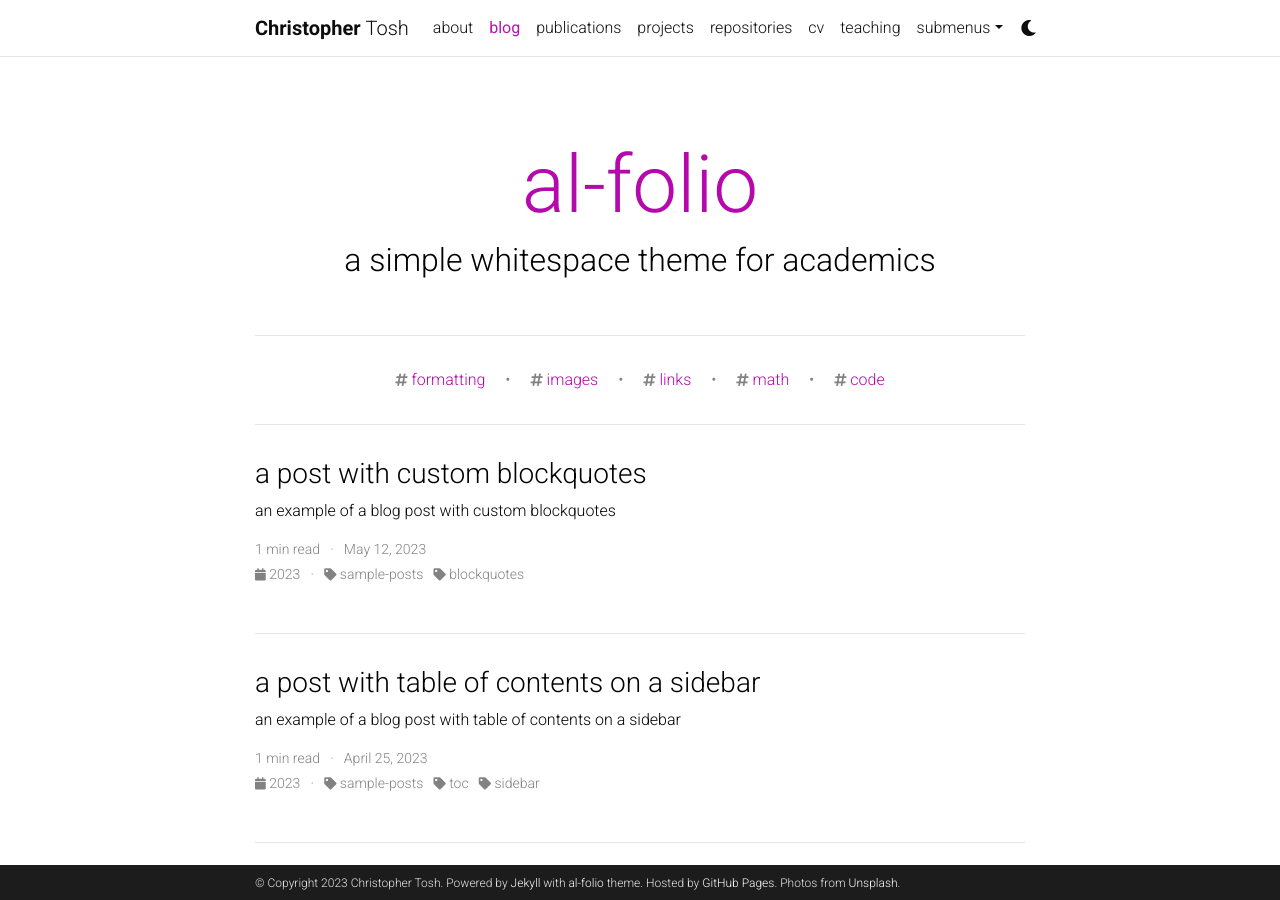
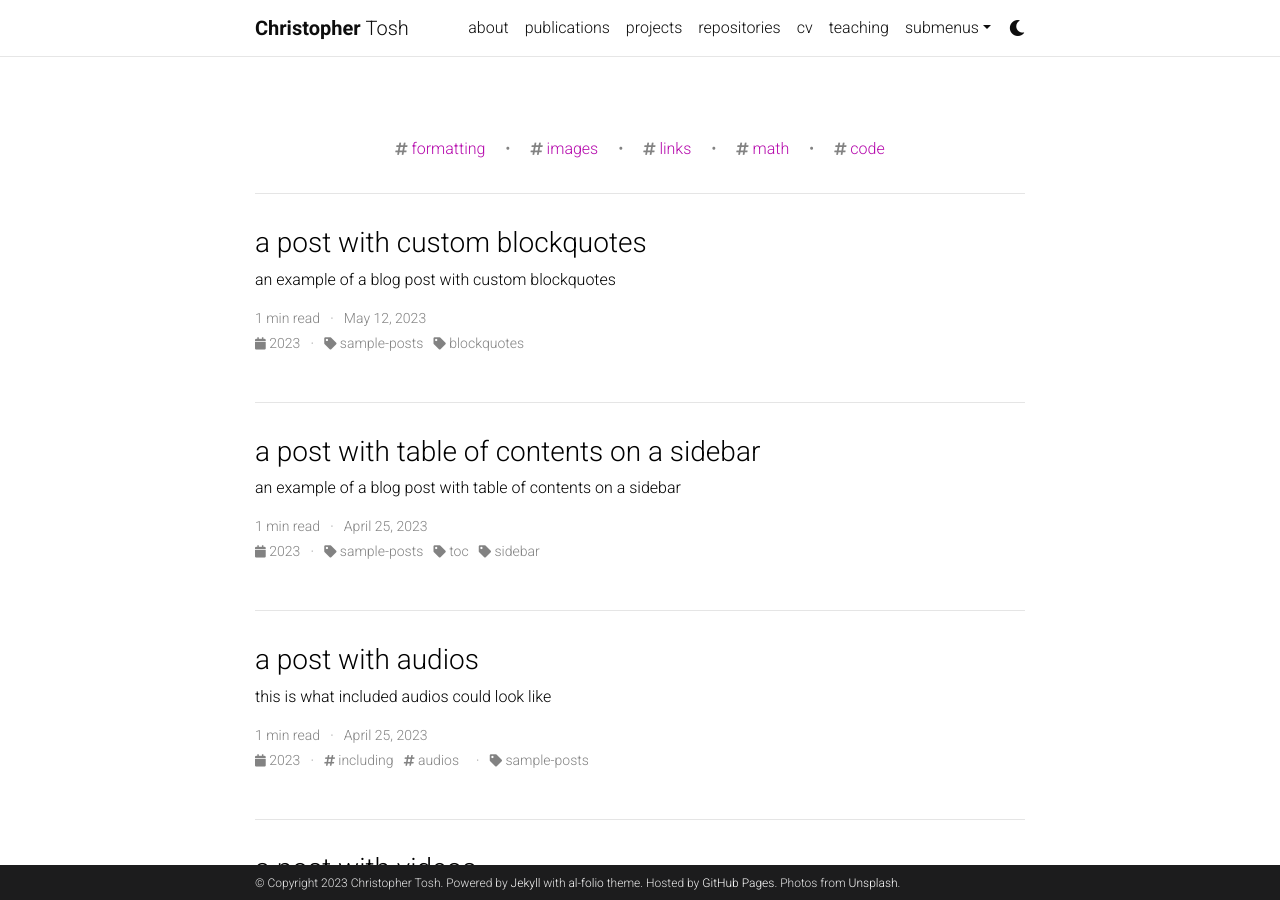
Before and after one commit to cjtosh/cjtosh.github.io, a Jekyll site: the page built from blog/index.html, in a window 1280 px wide and 900 px high. Built offline with Jekyll 4.4.1, drawn with Linux system fonts in a browser that asks for light colours; the list of posts is cut into pages by our own code; comment, search, counter and statistics services are not loaded; a style sheet for code colours, icons or effects is not loaded.

Commit message:
more changes

```diff
--- a/_config.yml
+++ b/_config.yml
@@ -71,13 +71,13 @@
 # Social integration
 # -----------------------------------------------------------------------------
 
-github_username: # your GitHub user name
+github_username: cjtosh # your GitHub user name
 gitlab_username: # your GitLab user name
 twitter_username: # your Twitter handle
 mastodon_username: # your mastodon instance+username in the format instance.tld/@username
-linkedin_username: # your LinkedIn user name
+linkedin_username: christopher-tosh-phd # your LinkedIn user name
 telegram_username: # your Telegram user name
-scholar_userid: # your Google Scholar ID
+scholar_userid: mRBHEjEAAAAJ # your Google Scholar ID
 semanticscholar_id: # your Semantic Scholar ID
 whatsapp_number: # your WhatsApp number (full phone number in international format. Omit any zeroes, brackets, or dashes when adding the phone number in international format.)
 orcid_id: # your ORCID ID
@@ -122,10 +122,10 @@
 # Blog
 # -----------------------------------------------------------------------------
 
-blog_name: al-folio # blog_name will be displayed in your blog page
-blog_nav_title: blog # your blog must have a title for it to be displayed in the nav bar
-blog_description: a simple whitespace theme for academics
-permalink: /blog/:year/:title/
+blog_name:  # blog_name will be displayed in your blog page
+blog_nav_title:  # your blog must have a title for it to be displayed in the nav bar
+blog_description:
+permalink:
 
 # Pagination
 pagination:
@@ -152,15 +152,15 @@
   lang: en
 
 # Disqus comments (DEPRECATED)
-disqus_shortname: al-folio # put your disqus shortname
+# disqus_shortname: al-folio # put your disqus shortname
 # https://help.disqus.com/en/articles/1717111-what-s-a-shortname
 
 # External sources.
 # If you have blog posts published on medium.com or other external sources,
 # you can display them in your blog by adding a link to the RSS feed.
-external_sources:
-  - name: medium.com
-    rss_url: https://medium.com/@al-folio/feed
+# external_sources:
+#   - name: medium.com
+#     rss_url: https://medium.com/@al-folio/feed
 
 # -----------------------------------------------------------------------------
 # Collections
```
